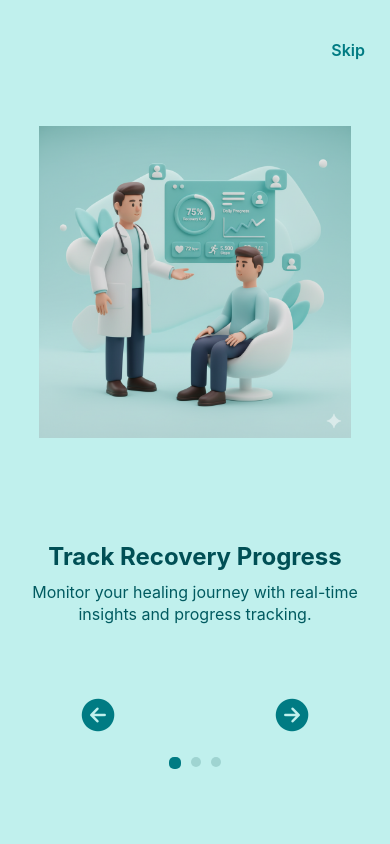
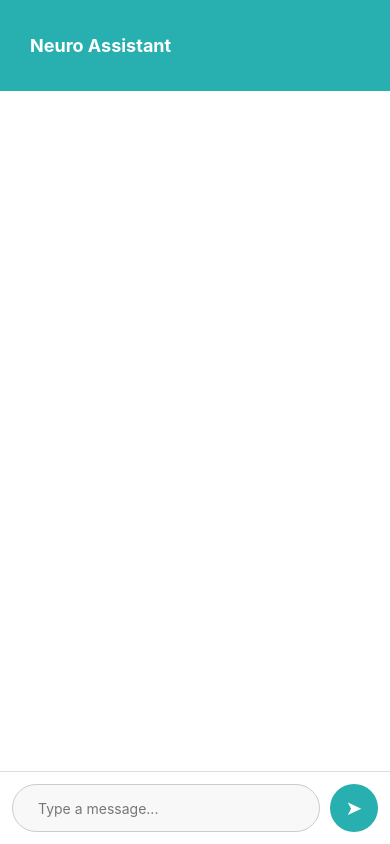
Before and after one commit to maithilighodmare/NeuroFlex-mobile-app, a React Native app in the folder NeuroFlexApp/: screen /ChatBotScreen in a window 390 px wide. Built offline with nearby package versions, Linux system fonts and the light colour scheme.

Commit message:
ChatBot Added

```diff
--- a/NeuroFlexApp/App.jsx
+++ b/NeuroFlexApp/App.jsx
@@ -1,9 +1,10 @@
-import React from "react";
+import React, { useEffect, useState } from "react";
 import { StatusBar } from "expo-status-bar";
 import { NavigationContainer } from "@react-navigation/native";
 import { createBottomTabNavigator } from "@react-navigation/bottom-tabs";
 import { createNativeStackNavigator } from "@react-navigation/native-stack";
 import { Ionicons } from "@expo/vector-icons";
+import AsyncStorage from "@react-native-async-storage/async-storage";
 
 // Screens
 import DoctorDashboard from "./src/screens/Doctor/DoctorDashboard";
@@ -15,8 +16,12 @@ import HomeScreen from "./src/screens/Patient/HomeScreen";
 import SplashScreen from "./src/screens/Onboarding/SplashScreen";
 import OnboardingScreen from "./src/screens/Onboarding/OnboardingScreen";
 
+//ChatBot
+import ChatBot from "./src/screens/chatbot/ChatBot";
+
 import Login from "./src/screens/Auth/Login/Login";
 import Signup from "./src/screens/Auth/Signup/Signup";
+import ChatBotScreen from "./src/screens/chatbot/ChatBotScreen";
 
 const Stack = createNativeStackNavigator();
 const Tab = createBottomTabNavigator();
@@ -28,9 +33,12 @@ function DoctorTabs() {
         headerShown: false,
         tabBarIcon: ({ color, size }) => {
           let iconName;
+
           if (route.name === "Home") iconName = "home-outline";
           else if (route.name === "Dashboard") iconName = "bar-chart-outline";
+          else if (route.name === "ChatBot") iconName = "chatbubble-ellipses-outline"; // ✅ ADDED
           else if (route.name === "Profile") iconName = "person-outline";
+
           return <Ionicons name={iconName} size={size} color={color} />;
         },
         tabBarActiveTintColor: "#7B61FF",
@@ -39,6 +47,7 @@ function DoctorTabs() {
     >
       <Tab.Screen name="Home" component={DoctorDashboard} />
       <Tab.Screen name="Dashboard" component={DoctorDashboard} />
+      <Tab.Screen name="ChatBot" component={ChatBotScreen} />
       <Tab.Screen name="Profile" component={DoctorProfile} />
     </Tab.Navigator>
   );
@@ -51,9 +60,12 @@ function PatientTabs() {
         headerShown: false,
         tabBarIcon: ({ color, size }) => {
           let iconName;
+
           if (route.name === "Home") iconName = "home-outline";
           else if (route.name === "Dashboard") iconName = "bar-chart-outline";
+          else if (route.name === "ChatBot") iconName = "chatbubble-ellipses-outline"; // ✅ ADDED
           else if (route.name === "Profile") iconName = "person-outline";
+
           return <Ionicons name={iconName} size={size} color={color} />;
         },
         tabBarActiveTintColor: "#7B61FF",
@@ -62,59 +74,86 @@ function PatientTabs() {
     >
       <Tab.Screen name="Home" component={HomeScreen} />
       <Tab.Screen name="Dashboard" component={PatientDashboard} />
+      <Tab.Screen name="ChatBot" component={ChatBotScreen} />
       <Tab.Screen name="Profile" component={PatientProfile} />
     </Tab.Navigator>
   );
 }
 
 export default function App() {
+  const [isLoggedIn, setIsLoggedIn] = useState(false);
+
+  // ✅ Check login state on mount + whenever storage changes
+  useEffect(() => {
+    const loadStatus = async () => {
+      const token = await AsyncStorage.getItem("userToken");
+      setIsLoggedIn(!!token);
+    };
+
+    loadStatus();
+
+    // ✅ Listen for login/logout updates
+    const interval = setInterval(loadStatus, 800);
+
+    return () => clearInterval(interval);
+  }, []);
+
   return (
     <NavigationContainer>
       <StatusBar style="auto" />
+
       <Stack.Navigator initialRouteName="Splash">
-        {/* Splash */}
         <Stack.Screen
           name="Splash"
           component={SplashScreen}
           options={{ headerShown: false }}
         />
-        {/* Onboarding */}
+
         <Stack.Screen
           name="Onboarding"
           component={OnboardingScreen}
           options={{ headerShown: false }}
         />
-        {/* Auth */}
+
         <Stack.Screen
           name="Login"
           component={Login}
           options={{ headerShown: false }}
         />
+
         <Stack.Screen
           name="Signup"
           component={Signup}
           options={{ headerShown: false }}
         />
 
-        {/* Doctor Flow */}
         <Stack.Screen
           name="Doctor"
           component={DoctorTabs}
           options={{ headerShown: false }}
         />
+
         <Stack.Screen
           name="PatientDetails"
           component={PatientDetails}
           options={{ title: "Patient Details" }}
         />
 
-        {/* Patient Flow */}
         <Stack.Screen
           name="Patient"
           component={PatientTabs}
           options={{ headerShown: false }}
         />
+
+        <Stack.Screen
+          name="ChatBotScreen"
+          component={ChatBot}
+          options={{ headerShown: false }}
+        />
       </Stack.Navigator>
+
+      {/* ✅ ChatBot shows ONLY when user is logged in */}
+      {isLoggedIn && <ChatBot />}
     </NavigationContainer>
   );
 }
--- a/NeuroFlexApp/package.json
+++ b/NeuroFlexApp/package.json
@@ -22,6 +22,7 @@
     "react-native-chart-kit": "^6.12.0",
     "react-native-paper": "^5.14.5",
     "react-native-progress": "^5.0.1",
+    "react-native-render-html": "^6.3.4",
     "react-native-safe-area-context": "~5.6.0",
     "react-native-screens": "~4.16.0",
     "react-native-svg": "15.12.1",
--- a/NeuroFlexApp/src/screens/Auth/Login/Login.jsx
+++ b/NeuroFlexApp/src/screens/Auth/Login/Login.jsx
@@ -18,6 +18,8 @@ export default function Login({ navigation }) {
   const [password, setPassword] = useState("");
   const [role, setRole] = useState("Patient");
   const [loading, setLoading] = useState(false);
+  const [isLoggedIn, setIsLoggedIn] = useState(false);
+
 
   const [showPassword, setShowPassword] = useState(false); // ✅ NEW TOGGLE
 
--- /dev/null
+++ b/NeuroFlexApp/src/screens/chatbot/ChatBot.jsx
@@ -0,0 +1,274 @@
+import React, { useState, useRef, useEffect } from "react";
+import {
+  View,
+  Text,
+  TouchableOpacity,
+  TextInput,
+  ScrollView,
+  StyleSheet,
+  KeyboardAvoidingView,
+  Platform,
+  SafeAreaView,
+  ActivityIndicator,
+} from "react-native";
+import RenderHTML from "react-native-render-html";
+import { useWindowDimensions } from "react-native";
+
+export default function ChatBot() {
+  const [messages, setMessages] = useState([]);
+  const [input, setInput] = useState("");
+  const [sending, setSending] = useState(false);
+  const [streamingText, setStreamingText] = useState("");
+
+  const scrollRef = useRef();
+  const { width } = useWindowDimensions();
+  const controllerRef = useRef(null);
+
+  // ✅ WORKING MODEL
+  const API_KEY = "AIzaSyBPhI2LOjmQy819BP8xSplsoo1gFT8bCZY";
+
+  const API_URL =
+    "https://generativelanguage.googleapis.com/v1beta/models/gemini-2.0-flash:generateContent?key=" +
+    API_KEY;
+
+  const scrollToBottom = () => {
+    scrollRef.current?.scrollToEnd({ animated: true });
+  };
+
+  useEffect(() => scrollToBottom(), [messages, streamingText]);
+
+  const safeHTML = (text) => {
+    const esc = text.replace(/</g, "&lt;").replace(/>/g, "&gt;");
+    return `<div style="color:#000;font-size:15px;line-height:20px;">${esc}</div>`;
+  };
+
+  // ✅ REMOVE MARKDOWN STARS ONLY (kept simple as requested)
+  const removeMarkdown = (text) => {
+    return text
+      .replace(/\*\*/g, "") // remove bold **
+      .replace(/\*/g, "") // remove italic *
+      .replace(/`/g, "") // remove inline code `
+      .replace(/#+\s/g, "") // remove headings ###
+      .replace(/-\s/g, "") // remove bullet points -
+      .replace(/>\s/g, "") // remove blockquote >
+      .trim();
+  };
+
+  const sendMessage = async () => {
+    if (!input.trim() || sending) return;
+
+    const userMsg = input.trim();
+    setMessages((prev) => [...prev, { sender: "user", text: userMsg }]);
+    setInput("");
+    setSending(true);
+    setStreamingText("");
+
+    controllerRef.current = new AbortController();
+
+    try {
+      const res = await fetch(API_URL, {
+        method: "POST",
+        signal: controllerRef.current.signal,
+        headers: { "Content-Type": "application/json" },
+        body: JSON.stringify({
+          contents: [
+            {
+              role: "user",
+              parts: [{ text: userMsg }],
+            },
+          ],
+        }),
+      });
+
+      const data = await res.json();
+
+      console.log("✅ FIXED Gemini Response:", data);
+
+      const rawBotText =
+        data?.candidates?.[0]?.content?.parts?.[0]?.text || "⚠️ No response";
+
+      // ✅ clean markdown
+      const botText = removeMarkdown(rawBotText);
+
+      // ✅ Typing animation
+      const words = botText.split(" ");
+      let index = 0;
+
+      const typing = setInterval(() => {
+        setStreamingText((prev) => prev + words[index] + " ");
+        index++;
+
+        if (index >= words.length) {
+          clearInterval(typing);
+          setStreamingText("");
+          setMessages((prev) => [...prev, { sender: "bot", text: botText }]);
+          setSending(false);
+        }
+      }, 25);
+    } catch (error) {
+      console.log("❌ Fetch error:", error);
+
+      if (error.name === "AbortError") {
+        setMessages((prev) => [
+          ...prev,
+          { sender: "bot", text: "❌ Cancelled" },
+        ]);
+      } else {
+        setMessages((prev) => [
+          ...prev,
+          { sender: "bot", text: "❌ API error" },
+        ]);
+      }
+      setSending(false);
+    }
+  };
+
+  const cancelRequest = () => {
+    controllerRef.current?.abort();
+    setSending(false);
+    setStreamingText("");
+  };
+
+  return (
+    <SafeAreaView style={styles.page}>
+      {/* ✅ Header */}
+      <View style={styles.header}>
+        <Text style={styles.headerTitle}>Neuro Assistant</Text>
+
+        {sending ? (
+          <TouchableOpacity onPress={cancelRequest}>
+            <Text style={styles.stopBtn}>⏹</Text>
+          </TouchableOpacity>
+        ) : (
+          <View style={{ width: 30 }} />
+        )}
+      </View>
+
+      {/* ✅ Chat Area */}
+      <ScrollView
+        ref={scrollRef}
+        style={styles.chatArea}
+        onContentSizeChange={scrollToBottom}
+      >
+        {messages.map((msg, i) => (
+          <View
+            key={i}
+            style={[
+              styles.bubble,
+              msg.sender === "user" ? styles.userBubble : styles.botBubble,
+            ]}
+          >
+            <RenderHTML
+              contentWidth={width - 70}
+              source={{ html: safeHTML(msg.text) }}
+            />
+          </View>
+        ))}
+
+        {!!streamingText && (
+          <View style={[styles.bubble, styles.botBubble]}>
+            <RenderHTML
+              contentWidth={width - 70}
+              source={{ html: safeHTML(streamingText) }}
+            />
+          </View>
+        )}
+
+        {sending && !streamingText && (
+          <Text style={styles.thinking}>Thinking...</Text>
+        )}
+      </ScrollView>
+
+      {/* ✅ Input */}
+      <KeyboardAvoidingView
+        behavior={Platform.OS === "ios" ? "padding" : "height"}
+        style={styles.inputArea}
+      >
+        <TextInput
+          value={input}
+          onChangeText={setInput}
+          placeholder="Type a message..."
+          placeholderTextColor="#777"
+          style={styles.input}
+        />
+
+        <TouchableOpacity
+          onPress={sendMessage}
+          disabled={sending}
+          style={styles.sendBtn}
+        >
+          {sending ? (
+            <ActivityIndicator color="#fff" />
+          ) : (
+            <Text style={{ color: "#fff", fontSize: 20 }}>➤</Text>
+          )}
+        </TouchableOpacity>
+      </KeyboardAvoidingView>
+    </SafeAreaView>
+  );
+}
+
+// ✅ SAME UI (unchanged)
+const styles = StyleSheet.create({
+  page: { flex: 1, backgroundColor: "#ffffff" },
+  header: {
+    backgroundColor: "#28AFB0",
+    padding: 30,
+    flexDirection: "row",
+    alignItems: "center",
+    justifyContent: "space-between",
+  },
+  headerTitle: {
+    fontSize: 18,
+    fontWeight: "bold",
+    color: "white",
+    marginVertical: 5,
+    paddingHorizontal: 0,
+    paddingVertical: 0,
+  },
+  stopBtn: { fontSize: 22, color: "white" },
+  chatArea: {
+    flex: 1,
+    paddingHorizontal: 10,
+    paddingVertical: 0,
+  },
+  bubble: {
+    padding: 10,
+    borderRadius: 12,
+    marginVertical: 6,
+    maxWidth: "85%",
+  },
+  userBubble: { alignSelf: "flex-end", backgroundColor: "#DCF8C6" },
+  botBubble: { alignSelf: "flex-start", backgroundColor: "#E8E8E8" },
+  thinking: {
+    textAlign: "center",
+    color: "#444",
+    marginVertical: 4,
+    fontStyle: "italic",
+  },
+  inputArea: {
+    flexDirection: "row",
+    padding: 12,
+    borderTopWidth: 1,
+    borderColor: "#ddd",
+    backgroundColor: "white",
+  },
+  input: {
+    flex: 1,
+    backgroundColor: "#f8f8f8",
+    paddingHorizontal: 25,
+    paddingVertical: 12,
+    borderRadius: 25,
+    borderWidth: 1,
+    borderColor: "#ccc",
+  },
+  sendBtn: {
+    backgroundColor: "#28AFB0",
+    width: 48,
+    height: 48,
+    marginLeft: 10,
+    borderRadius: 24,
+    justifyContent: "center",
+    alignItems: "center",
+  },
+});
--- /dev/null
+++ b/NeuroFlexApp/src/screens/chatbot/ChatBotScreen.jsx
@@ -0,0 +1,6 @@
+import React from "react";
+import ChatBot from "./ChatBot";
+
+export default function ChatBotScreen() {
+  return <ChatBot />;
+}
```
Also changed, not shown: 1 other file (tests, documents, lock files or other folders).
